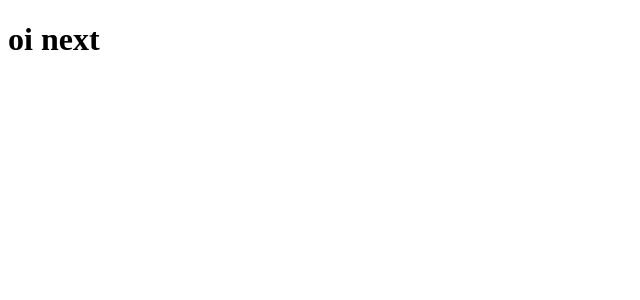
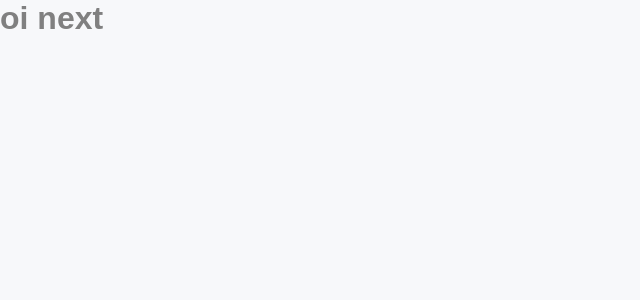
Before and after one commit to AmandaCarvalho1989/podcastr, a Next.js app: page / in a window 1280 px wide. Shown: the top 300 px of the page, without its empty margins (0-640 px from the left). Built offline with nearby package versions, Linux system fonts and the light colour scheme.

Commit message:
add sass and ts

```diff
--- a/pages/_app.js
+++ b/src/pages/_app.tsx
@@ -1,4 +1,4 @@
-
+import '../styles/global.scss'
 function MyApp({ Component, pageProps }) {
   return <Component {...pageProps} />
 }
--- /dev/null
+++ b/src/styles/global.scss
@@ -0,0 +1,57 @@
+* {
+  margin: 0;
+  padding: 0;
+  box-sizing: border-box;
+}
+:root {
+  --white: #fff;
+
+  --gray-50: #f7f8fa;
+  --gray-100: #e6e8eb;
+  --gray-200: #afb2b1;
+  --gray-500: #808080;
+  --gray-800: #494d4b;
+
+  --green-500: #04d361;
+
+  --purple-300: #9f75ff;
+  --purple-400: #9164fa;
+  --purple-500: #8257e5;
+  --purple-800: #6f48c9;
+}
+
+@media(max-width: 1080px){
+  html{
+    font-size: 93.95%; //15px
+  }
+}
+
+@media(max-width: 720px){
+  html{
+    font-size: 87.5%; //14px
+  }
+}
+
+body {
+  background-color: var(--gray-50);
+}
+
+body,
+input,
+textarea,
+button {
+  font: 500 1rem sans-serif;
+  color: var(--gray-500);
+}
+
+h1{
+font-size: 2rem;
+}
+
+h2{
+font-size: 1.5rem;
+}
+
+button{
+  cursor: pointer;
+}
```
Also changed, not shown: package.json (+7 -1 lines), tsconfig.json (added, +29 -0 lines), next-env.d.ts (added), src/pages/index.tsx (renamed from pages/index.js).
